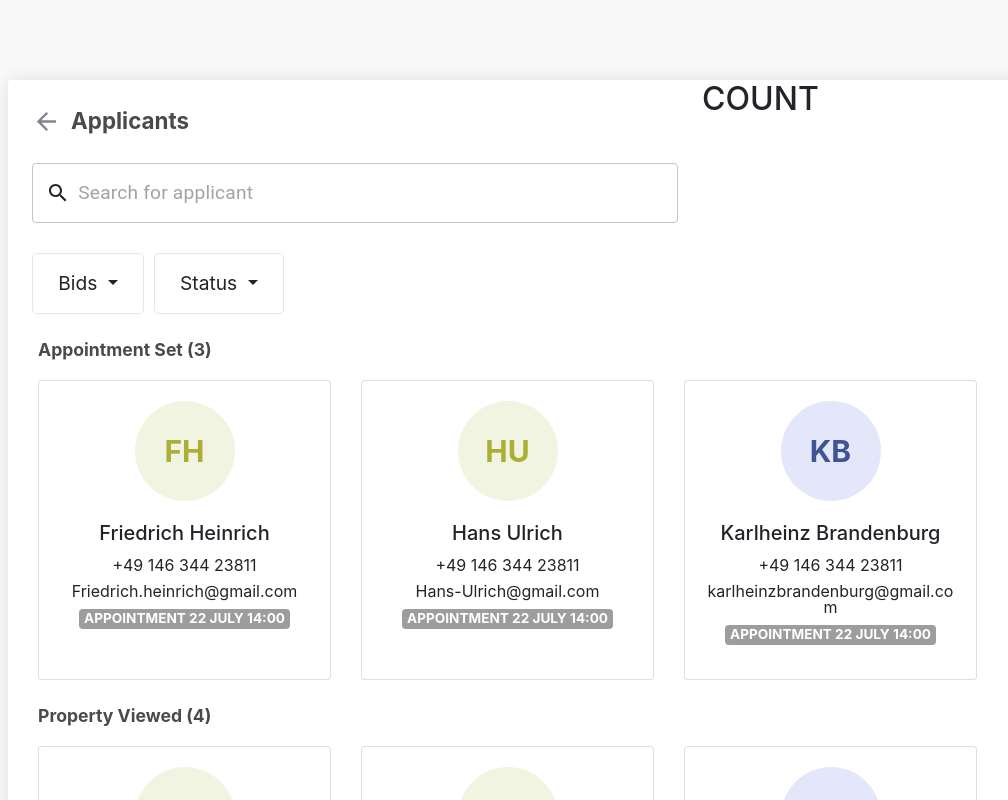
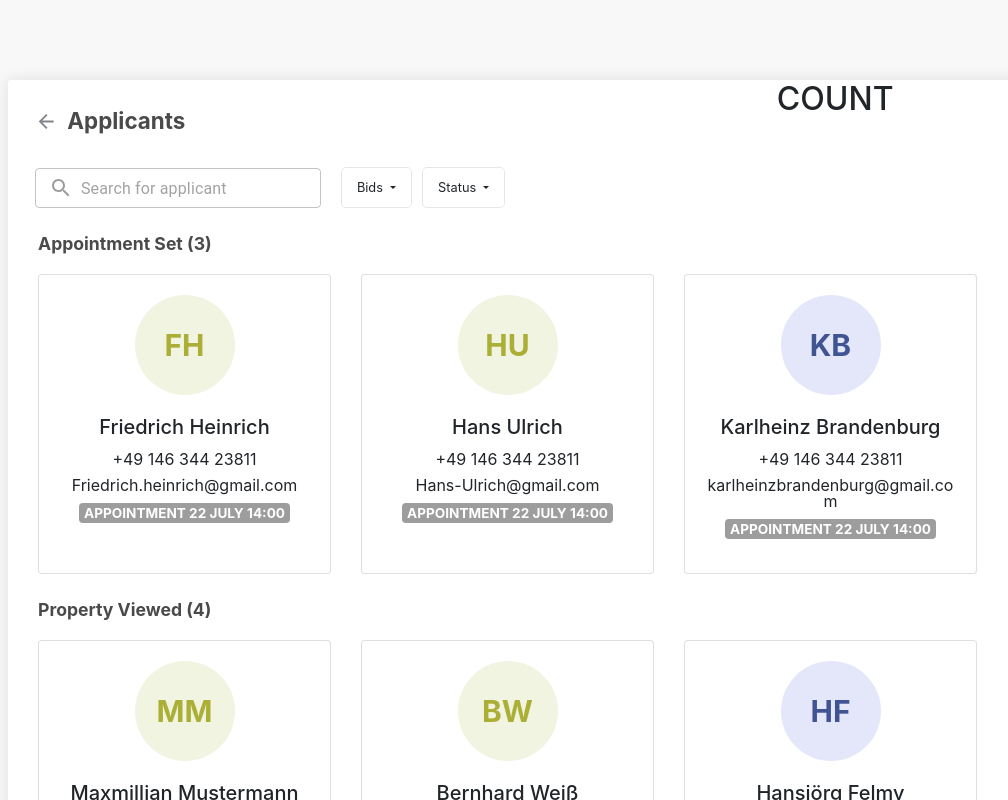
Before and after one commit to DariusPirvulescu/react-applicants, a React (Create React App) app: page /page in a window 1280 px wide. Shown: the top 800 px of the page, without its empty margins (42-1050 px from the left). Built offline with nearby package versions, Linux system fonts and the light colour scheme.

Commit message:
styled Search and Top components

```diff
--- a/src/components/Search/Filter/Filter.scss
+++ b/src/components/Search/Filter/Filter.scss
@@ -1,3 +1,5 @@
+@import "../../../variables.scss";
+
 .filter-container {
   display: flex;
   margin-top: 30px;
@@ -14,4 +16,30 @@
     }
     margin-right: 10px;
   }
+
+  @media(min-width: $breakpoint-web) {
+    margin-top: 0px;
+
+    .dropdown {
+      #dropdown-basic {
+        padding: 10px 15px;
+        font-size: 0.8rem;
       }
+
+      &:after {
+        width: 1px;
+        color: $title;
+      }
+    }
+    // .dropdown {
+    //   button{
+    //     padding: 10px 20px;
+    //   }
+
+    //   &:after {
+    //     width: 30px;
+    //     color: $title;
+    //   }
+    // }
+  }
+}
--- a/src/components/Search/Input/Input.scss
+++ b/src/components/Search/Input/Input.scss
@@ -1,3 +1,14 @@
+@import "../../../variables.scss";
+
 .search-input {
   width: 100%;
+
+  .search-icon{
+    color: $secondary;
+  }
+
+  @media(min-width: $breakpoint-web) {
+    width: 100%;
+    height: 40px;
+  }
 }
--- a/src/components/Search/Input/index.jsx
+++ b/src/components/Search/Input/index.jsx
@@ -7,7 +7,11 @@ import styled from "styled-components";
 
 const StyledTextField = styled(TextField)`
   & ::-webkit-input-placeholder {
-    font-size: 1.2rem;
+    font-size: 1rem;
+  }
+
+  @media(min-width: $breakpoint-web) {
+    height: 50px;
   }
 `;
 
@@ -21,10 +25,10 @@ const SearchInput = ({ value, change }) => {
         value={value}
         onChange={change}
         InputProps={{
-          style: { fontSize: "1.2rem" },
+          style: { fontSize: "1rem", height: "100%" },
           startAdornment: (
             <InputAdornment position="start">
-              <SearchIcon />
+              <SearchIcon className="search-icon" />
             </InputAdornment>
           ),
         }}
--- a/src/components/Search/Search.scss
+++ b/src/components/Search/Search.scss
@@ -1,6 +1,19 @@
+@import "../../variables.scss";
+
 .search {
   display: flex;
   flex-direction: column;
   width: 93%;
   margin: auto;
+
+  @media(min-width: $breakpoint-web) {
+    flex-direction: row;
+    align-items: flex-end;
+    height: 30px;
+
+    .search-field {
+      margin-right: 20px;
+      width: 40%;
+    }
+  }
 }
--- a/src/components/Search/index.jsx
+++ b/src/components/Search/index.jsx
@@ -6,7 +6,7 @@ import Filter from "./Filter";
 const Search = ({ value, change }) => {
   return (
     <div className="search">
-      <div className="search-input">
+      <div className="search-field">
         <SearchInput value={value} change={change} />
       </div>
       <div className="filter-container">
--- a/src/components/Top/Top.scss
+++ b/src/components/Top/Top.scss
@@ -1,3 +1,5 @@
+@import "../../variables.scss";
+
 .top {
   width: 93%;
   margin: auto;
@@ -19,4 +21,12 @@
     font-size: 1.4rem;
     font-weight: bold;
   }
+
+  @media(min-width: $breakpoint-web) {
+    margin-bottom: 15px;
+  }
+
+  .arrow {
+    width: 1.4rem;
+  }
 }
```
Lines whose indentation alone changed are shown as unchanged.
